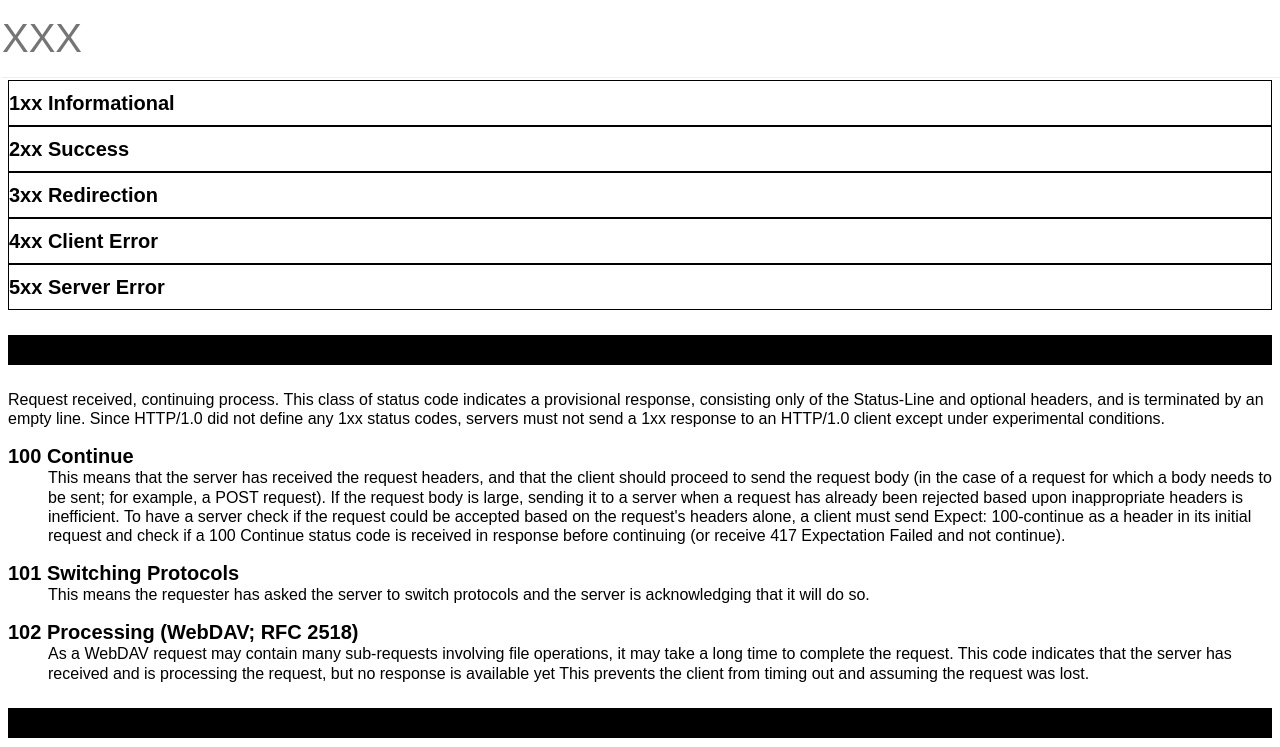
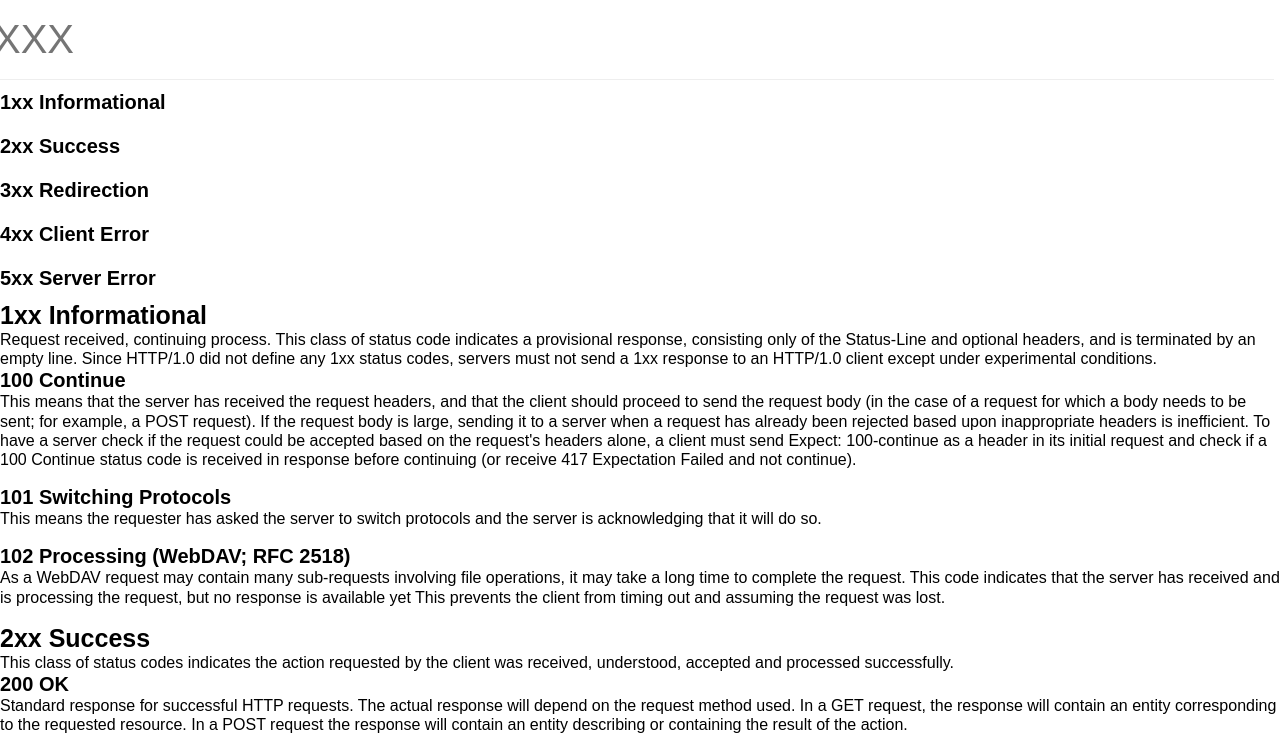
Before and after one commit to jkjd/httpstatus, a website: page public/index.html in a window 1280 px wide. Shown: the top 747 px of the page. Drawn offline with nearby package versions, Linux system fonts and the light colour scheme.

Commit message:
changed scroll bar/article for seperation.

```diff
--- a/public/script.js
+++ b/public/script.js
@@ -9,11 +9,10 @@ searchField.keyup(function() {
 });
 
 function jumpToSection(statusCode) {
-  var section = $('#'+statusCode),
-      searchBarHeight = -100;
+  var section = $('#'+statusCode);
   if(section.length) {
-    $('html, body').animate({
-      scrollTop: section.offset().top+searchBarHeight
+    $('article').animate({
+      scrollTop: section.offset().top
     }, 0);
   }
 }
--- a/public/style.css
+++ b/public/style.css
@@ -1,13 +1,35 @@
+* { margin:0; padding:0 }
+
 html{
   font: 16px/1.2 sans-serif;
 }
 
+input[type=search] {
+  position: fixed;
+  top: 0;
+  padding: 1rem;
+  padding-left: 0;
+  margin: 0;
+  margin-left: -6px;
+  height: 10%;
+  width: 100%;
+  font-size: 40px;
+  background: #fff;
+  border: none;
+  border-bottom: 1px solid #eee;
+} input[type=search]:focus {
+  outline: 0;
+}
+
 article {
-  margin-top: 5em; /*Pushing down top for the search bar*/
+  position: fixed;
+  bottom: 0;
+  height: 90%;
+  overflow-y: scroll;
+
 }
 
 a {
-  border: 1px black solid;
   text-decoration: none;
   color: black;
   font-weight: bold;
@@ -18,7 +40,6 @@ a:hover {
 }
 
 h1 {
-  background: black;
   font-size: 25px;
   font-weight: bold;
 }
@@ -37,19 +58,3 @@ nav a {
   display: block;
   padding:10px 0;
 }
-
-input[type=search] {
-  position: fixed;
-  top: 0;
-  padding: 1rem;
-  padding-left: 0;
-  margin: 0;
-  margin-left: -6px;
-  width: 100%;
-  font-size: 40px;
-  background: #fff;
-  border: none;
-  border-bottom: 1px solid #eee;
-} input[type=search]:focus {
-  outline: 0;
-}
```
